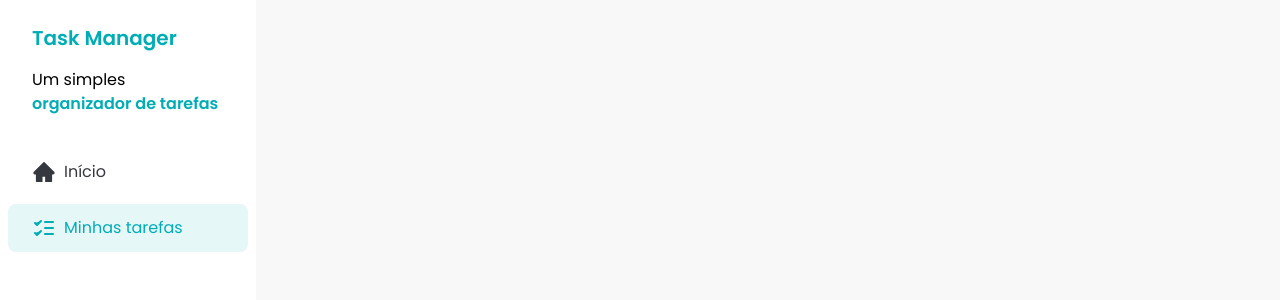
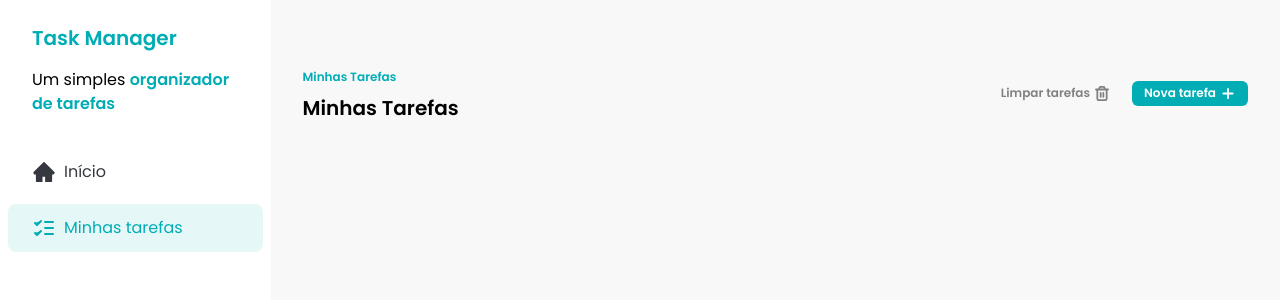
Before and after one commit to odevalison/react-task-manager, a React (Vite) app: page / in a window 1280 px wide. Shown: the top 300 px of the page. Built offline with nearby package versions, Linux system fonts and the light colour scheme.

Commit message:
feat: add initial Task and Button components (and variants)

```diff
--- a/src/App.tsx
+++ b/src/App.tsx
@@ -1,9 +1,11 @@
 import Sidebar from './components/Siderbar'
+import Tasks from './components/Tasks'
 
 function App() {
   return (
-    <div>
+    <div className="flex">
       <Sidebar />
+      <Tasks />
     </div>
   )
 }
--- /dev/null
+++ b/src/components/Button.tsx
@@ -0,0 +1,25 @@
+type ButtonVariants = 'ghost' | 'primary'
+
+interface ButtonProps {
+  children: React.ReactNode
+  variant?: ButtonVariants
+}
+
+export default function Button({ children, variant = 'primary' }: ButtonProps) {
+  const getVariantClasses = () => {
+    switch (variant) {
+      case 'primary':
+        return 'bg-[#00ADB5] text-white'
+      case 'ghost':
+        return 'bg-transparent text-[#818181]'
+    }
+  }
+
+  return (
+    <button
+      className={`flex items-center gap-1 rounded-md px-3 py-1 text-xs font-semibold transition hover:opacity-85 ${getVariantClasses()}`}
+    >
+      {children}
+    </button>
+  )
+}
--- a/src/components/Siderbar.tsx
+++ b/src/components/Siderbar.tsx
@@ -4,7 +4,7 @@ import TasksIcon from '../assets/icons/tasks.svg?react'
 
 export default function Sidebar() {
   return (
-    <aside className="h-dvh w-64 bg-white">
+    <aside className="h-dvh min-w-64 bg-white">
       <div className="space-y-4 px-8 py-6">
         <h1 className="text-xl font-semibold text-[#00ADB5]">Task Manager</h1>
         <p>
--- /dev/null
+++ b/src/components/Tasks.tsx
@@ -0,0 +1,27 @@
+import Button from './Button'
+import AddIcon from '../assets/icons/add.svg?react'
+import TrashIcon from '../assets/icons/trash.svg?react'
+
+export default function Tasks() {
+  return (
+    <main className="w-full px-8 py-16">
+      <div className="flex justify-between">
+        <div className="space-y-1.5">
+          <span className="text-semibold text-xs font-semibold text-[#00ADB5]">
+            Minhas Tarefas
+          </span>
+          <h2 className="text-xl font-semibold">Minhas Tarefas</h2>
+        </div>
+
+        <div className="flex items-center gap-2.5">
+          <Button variant="ghost">
+            Limpar tarefas <TrashIcon />
+          </Button>
+          <Button>
+            Nova tarefa <AddIcon />
+          </Button>
+        </div>
+      </div>
+    </main>
+  )
+}
```
Also changed, not shown: src/assets/icons/add.svg (added), src/assets/icons/trash.svg (added).
